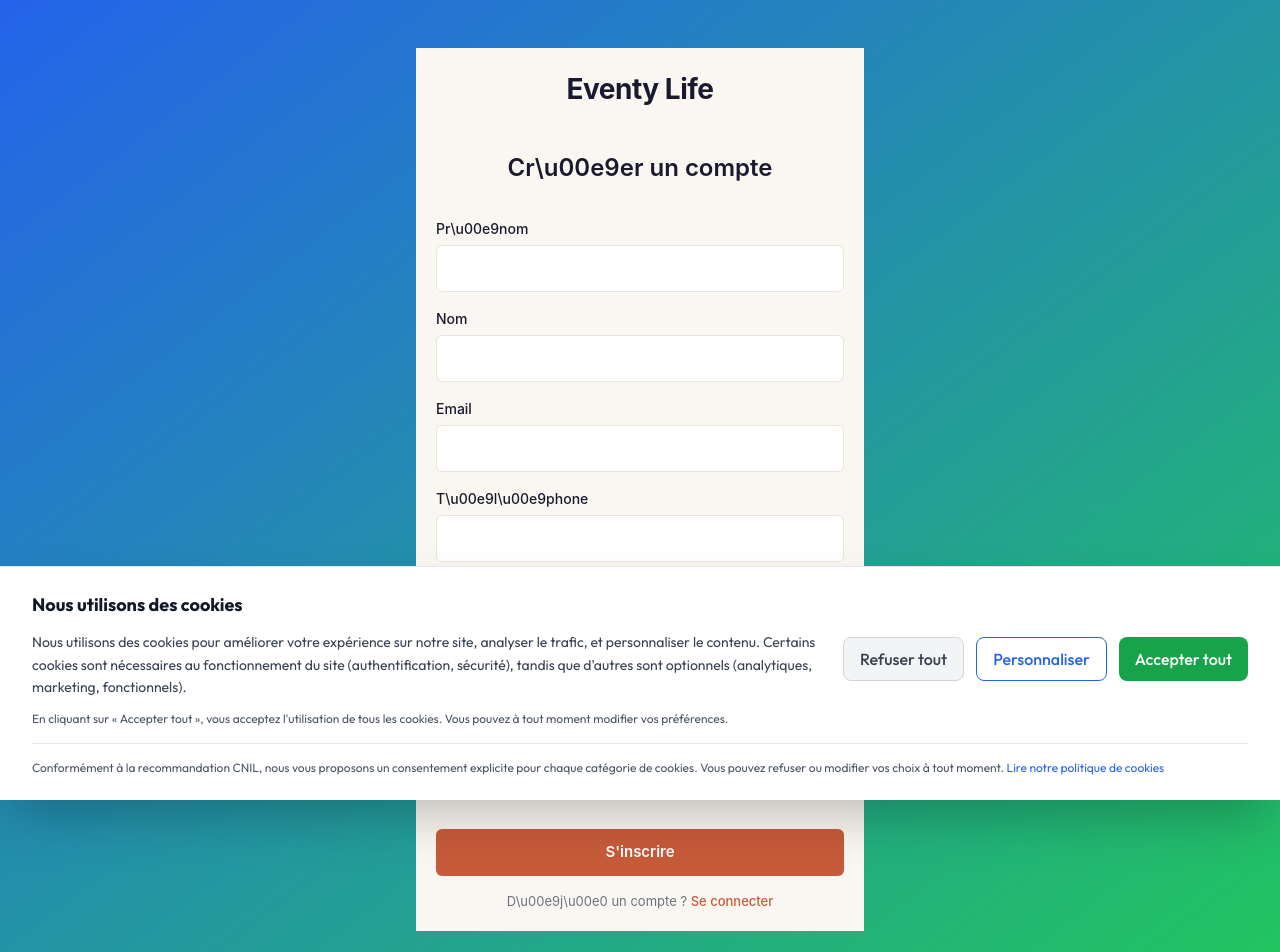
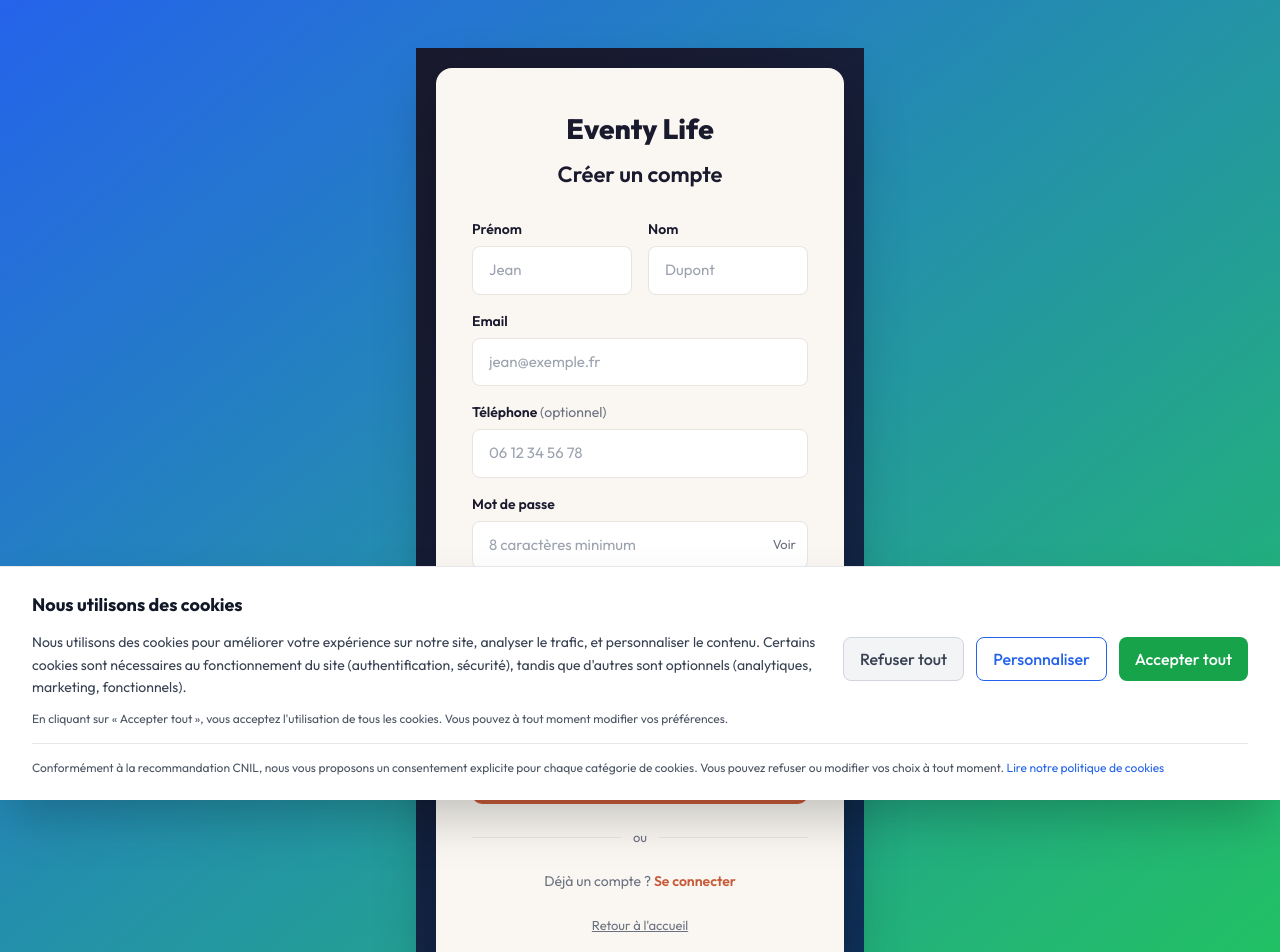
Before and after one commit to eventylife-hub/Eventylife, a Next.js app: page /inscription in a window 1280 px wide. Shown: the top 952 px of the page. Built offline with nearby package versions, Linux system fonts and the light colour scheme.

Commit message:
fix: inscription page - encoding fix + improved layout

```diff
--- a/app/(auth)/inscription/page.tsx
+++ b/app/(auth)/inscription/page.tsx
@@ -1,550 +1,129 @@
 'use client';
+import { useState } from 'react';
 
-import { useState } from 'react';
-import Link from 'next/link';
+export default function InscriptionPage() {
+  const [form, setForm] = useState({ prenom: '', nom: '', email: '', tel: '', password: '', confirm: '' });
+  const [cgv, setCgv] = useState(false);
+  const [showPwd, setShowPwd] = useState(false);
+  const [showConfirm, setShowConfirm] = useState(false);
+  const [loading, setLoading] = useState(false);
+  const [errors, setErrors] = useState<Record<string, string>>({});
 
-export default function Inscription() {
-  const [formData, setFormData] = useState({
-    prenom: '',
-    nom: '',
-    email: '',
-    telephone: '',
-    motDePasse: '',
-    confirmerMotDePasse: '',
-  });
-
-  const [accepteTermes, setAccepteTermes] = useState(false);
-  const [errors, setErrors] = useState<Record<string, string>>({});
-  const [isLoading, setIsLoading] = useState(false);
-
-  const handleInputChange = (e: React.ChangeEvent<HTMLInputElement>) => {
-    const { name, value } = e.target;
-    setFormData((prev) => ({
-      ...prev,
-      [name]: value,
-    }));
-    if (errors[name]) {
-      setErrors((prev) => ({
-        ...prev,
-        [name]: '',
-      }));
-    }
+  const update = (field: string, value: string) => {
+    setForm(prev => ({ ...prev, [field]: value }));
+    setErrors(prev => { const n = { ...prev }; delete n[field]; return n; });
   };
 
-  const validateForm = () => {
-    const newErrors: Record<string, string> = {};
-
-    if (!formData.prenom.trim()) {
-      newErrors.prenom = 'Le pr\u00e9nom est requis';
-    }
-    if (!formData.nom.trim()) {
-      newErrors.nom = 'Le nom est requis';
-    }
-    if (!formData.email.trim()) {
-      newErrors.email = 'L\'email est requis';
-    } else if (!/^[^\s@]+@[^\s@]+\.[^\s@]+$/.test(formData.email)) {
-      newErrors.email = 'Email invalide';
-    }
-    if (!formData.telephone.trim()) {
-      newErrors.telephone = 'Le t\u00e9l\u00e9phone est requis';
-    }
-    if (!formData.motDePasse.trim()) {
-      newErrors.motDePasse = 'Le mot de passe est requis';
-    } else if (formData.motDePasse.length < 8) {
-      newErrors.motDePasse = 'Le mot de passe doit contenir au moins 8 caract\u00e8res';
-    }
-    if (formData.confirmerMotDePasse !== formData.motDePasse) {
-      newErrors.confirmerMotDePasse = 'Les mots de passe ne correspondent pas';
-    }
-    if (!accepteTermes) {
-      newErrors.termes = 'Vous devez accepter les CGV';
-    }
-
-    return newErrors;
+  const validate = () => {
+    const e: Record<string, string> = {};
+    if (!form.prenom.trim()) e.prenom = 'Le pr\u00e9nom est requis';
+    if (!form.nom.trim()) e.nom = 'Le nom est requis';
+    if (!form.email.trim()) e.email = 'L\'email est requis';
+    else if (!/^[^\s@]+@[^\s@]+\.[^\s@]+$/.test(form.email)) e.email = 'Email invalide';
+    if (!form.password) e.password = 'Le mot de passe est requis';
+    else if (form.password.length < 8) e.password = '8 caract\u00e8res minimum';
+    if (form.password !== form.confirm) e.confirm = 'Les mots de passe ne correspondent pas';
+    if (!cgv) e.cgv = 'Vous devez accepter les CGV';
+    return e;
   };
 
-  const handleSubmit = async (e: React.FormEvent<HTMLFormElement>) => {
+  const handleSubmit = (e: React.FormEvent) => {
     e.preventDefault();
-    const newErrors = validateForm();
-
-    if (Object.keys(newErrors).length > 0) {
-      setErrors(newErrors);
-      return;
-    }
-
-    setIsLoading(true);
-    try {
-      const response = await fetch('/api/auth/signup', {
-        method: 'POST',
-        headers: {
-          'Content-Type': 'application/json',
-        },
-        body: JSON.stringify({
-          prenom: formData.prenom,
-          nom: formData.nom,
-          email: formData.email,
-          telephone: formData.telephone,
-          motDePasse: formData.motDePasse,
-        }),
-      });
-
-      if (response.ok) {
-        window.location.href = '/connexion';
-      } else {
-        const data = await response.json();
-        setErrors({ submit: data.message || 'Une erreur est survenue' });
-      }
-    } catch (error) {
-      setErrors({ submit: 'Une erreur est survenue lors de l\'inscription' });
-    } finally {
-      setIsLoading(false);
-    }
+    const v = validate();
+    if (Object.keys(v).length > 0) { setErrors(v); return; }
+    setLoading(true);
+    setTimeout(() => setLoading(false), 1500);
   };
 
+  const fieldStyle = { width: '100%', padding: '12px 16px', border: '1px solid #E8E4DE', borderRadius: 8, fontSize: 15, outline: 'none', background: 'white', boxSizing: 'border-box' as const };
+  const labelStyle = { display: 'block', fontSize: 14, fontWeight: 600, color: '#1A1A2E', marginBottom: 6 };
+  const errStyle = { fontSize: 12, color: '#DC2626', marginTop: 4 };
+
   return (
-    <div
-      style={{
-        minHeight: '100vh',
-        backgroundColor: '#FAF7F2',
-        display: 'flex',
-        flexDirection: 'column',
-        alignItems: 'center',
-        justifyContent: 'center',
-        padding: '20px',
-        fontFamily: '-apple-system, BlinkMacSystemFont, "Segoe UI", sans-serif',
-      }}
-    >
-      <div
-        style={{
-          width: '100%',
-          maxWidth: '420px',
-        }}
-      >
-        <Link href="/">
-          <div
-            style={{
-              textAlign: 'center',
-              marginBottom: '40px',
-              cursor: 'pointer',
-              transition: 'opacity 0.2s',
-            }}
-            onMouseEnter={(e) => {
-              (e.currentTarget as HTMLElement).style.opacity = '0.8';
-            }}
-            onMouseLeave={(e) => {
-              (e.currentTarget as HTMLElement).style.opacity = '1';
-            }}
-          >
-            <h1
-              style={{
-                fontSize: '28px',
-                fontWeight: '700',
-                color: '#1A1A2E',
-                margin: '0',
-                letterSpacing: '-0.5px',
-              }}
-            >
-              Eventy Life
-            </h1>
-          </div>
-        </Link>
-
-        <h2
-          style={{
-            fontSize: '24px',
-            fontWeight: '600',
-            color: '#1A1A2E',
-            textAlign: 'center',
-            marginBottom: '32px',
-            margin: '0 0 32px 0',
-          }}
-        >
-          Cr\u00e9er un compte
-        </h2>
+    <div style={{ minHeight: '100vh', background: 'linear-gradient(135deg, #1A1A2E 0%, #16213E 50%, #0F3460 100%)', display: 'flex', alignItems: 'center', justifyContent: 'center', padding: '20px' }}>
+      <div style={{ width: '100%', maxWidth: 480, background: '#FAF7F2', borderRadius: 16, padding: '40px 36px', boxShadow: '0 20px 60px rgba(0,0,0,0.3)' }}>
+        <div style={{ textAlign: 'center', marginBottom: 28 }}>
+          <a href="/" style={{ textDecoration: 'none' }}>
+            <h1 style={{ fontSize: 28, fontWeight: 800, color: '#1A1A2E', margin: 0 }}>Eventy Life</h1>
+          </a>
+          <h2 style={{ fontSize: 22, fontWeight: 600, color: '#1A1A2E', margin: '8px 0 0' }}>Cr&#233;er un compte</h2>
+        </div>
 
         <form onSubmit={handleSubmit}>
-          <div style={{ marginBottom: '16px' }}>
-            <label
-              style={{
-                display: 'block',
-                fontSize: '14px',
-                fontWeight: '500',
-                color: '#1A1A2E',
-                marginBottom: '6px',
-              }}
-            >
-              Pr\u00e9nom
-            </label>
-            <input
-              type="text"
-              name="prenom"
-              value={formData.prenom}
-              onChange={handleInputChange}
-              style={{
-                width: '100%',
-                padding: '12px 14px',
-                fontSize: '14px',
-                border: `1px solid ${errors.prenom ? '#EF4444' : '#E8E4DE'}`,
-                borderRadius: '6px',
-                backgroundColor: '#FFFFFF',
-                color: '#1A1A2E',
-                boxSizing: 'border-box',
-                transition: 'border-color 0.2s',
-              }}
-              onFocus={(e) => {
-                if (!errors.prenom) {
-                  e.currentTarget.style.borderColor = '#C75B39';
-                }
-              }}
-              onBlur={(e) => {
-                if (!errors.prenom) {
-                  e.currentTarget.style.borderColor = '#E8E4DE';
-                }
-              }}
-            />
-            {errors.prenom && (
-              <span style={{ fontSize: '12px', color: '#EF4444', marginTop: '4px', display: 'block' }}>
-                {errors.prenom}
-              </span>
-            )}
+          <div style={{ display: 'grid', gridTemplateColumns: '1fr 1fr', gap: 16, marginBottom: 16 }}>
+            <div>
+              <label style={labelStyle}>Pr&#233;nom</label>
+              <input type="text" value={form.prenom} onChange={(e) => update('prenom', e.target.value)} placeholder="Jean" style={fieldStyle} />
+              {errors.prenom && <p style={errStyle}>{errors.prenom}</p>}
+            </div>
+            <div>
+              <label style={labelStyle}>Nom</label>
+              <input type="text" value={form.nom} onChange={(e) => update('nom', e.target.value)} placeholder="Dupont" style={fieldStyle} />
+              {errors.nom && <p style={errStyle}>{errors.nom}</p>}
+            </div>
           </div>
 
-          <div style={{ marginBottom: '16px' }}>
-            <label
-              style={{
-                display: 'block',
-                fontSize: '14px',
-                fontWeight: '500',
-                color: '#1A1A2E',
-                marginBottom: '6px',
-              }}
-            >
-              Nom
-            </label>
-            <input
-              type="text"
-              name="nom"
-              value={formData.nom}
-              onChange={handleInputChange}
-              style={{
-                width: '100%',
-                padding: '12px 14px',
-                fontSize: '14px',
-                border: `1px solid ${errors.nom ? '#EF4444' : '#E8E4DE'}`,
-                borderRadius: '6px',
-                backgroundColor: '#FFFFFF',
-                color: '#1A1A2E',
-                boxSizing: 'border-box',
-                transition: 'border-color 0.2s',
-              }}
-              onFocus={(e) => {
-                if (!errors.nom) {
-                  e.currentTarget.style.borderColor = '#C75B39';
-                }
-              }}
-              onBlur={(e) => {
-                if (!errors.nom) {
-                  e.currentTarget.style.borderColor = '#E8E4DE';
-                }
-              }}
-            />
-            {errors.nom && (
-              <span style={{ fontSize: '12px', color: '#EF4444', marginTop: '4px', display: 'block' }}>
-                {errors.nom}
-              </span>
-            )}
+          <div style={{ marginBottom: 16 }}>
+            <label style={labelStyle}>Email</label>
+            <input type="email" value={form.email} onChange={(e) => update('email', e.target.value)} placeholder="jean@exemple.fr" style={fieldStyle} />
+            {errors.email && <p style={errStyle}>{errors.email}</p>}
           </div>
 
-          <div style={{ marginBottom: '16px' }}>
-            <label
-              style={{
-                display: 'block',
-                fontSize: '14px',
-                fontWeight: '500',
-                color: '#1A1A2E',
-                marginBottom: '6px',
-              }}
-            >
-              Email
-            </label>
-            <input
-              type="email"
-              name="email"
-              value={formData.email}
-              onChange={handleInputChange}
-              style={{
-                width: '100%',
-                padding: '12px 14px',
-                fontSize: '14px',
-                border: `1px solid ${errors.email ? '#EF4444' : '#E8E4DE'}`,
-                borderRadius: '6px',
-                backgroundColor: '#FFFFFF',
-                color: '#1A1A2E',
-                boxSizing: 'border-box',
-                transition: 'border-color 0.2s',
-              }}
-              onFocus={(e) => {
-                if (!errors.email) {
-                  e.currentTarget.style.borderColor = '#C75B39';
-                }
-              }}
-              onBlur={(e) => {
-                if (!errors.email) {
-                  e.currentTarget.style.borderColor = '#E8E4DE';
-                }
-              }}
-            />
-            {errors.email && (
-              <span style={{ fontSize: '12px', color: '#EF4444', marginTop: '4px', display: 'block' }}>
-                {errors.email}
-              </span>
-            )}
+          <div style={{ marginBottom: 16 }}>
+            <label style={labelStyle}>T&#233;l&#233;phone <span style={{ fontWeight: 400, color: '#6B7280' }}>(optionnel)</span></label>
+            <input type="tel" value={form.tel} onChange={(e) => update('tel', e.target.value)} placeholder="06 12 34 56 78" style={fieldStyle} />
           </div>
 
-          <div style={{ marginBottom: '16px' }}>
-            <label
-              style={{
-                display: 'block',
-                fontSize: '14px',
-                fontWeight: '500',
-                color: '#1A1A2E',
-                marginBottom: '6px',
-              }}
-            >
-              T\u00e9l\u00e9phone
-            </label>
-            <input
-              type="tel"
-              name="telephone"
-              value={formData.telephone}
-              onChange={handleInputChange}
-              style={{
-                width: '100%',
-                padding: '12px 14px',
-                fontSize: '14px',
-                border: `1px solid ${errors.telephone ? '#EF4444' : '#E8E4DE'}`,
-                borderRadius: '6px',
-                backgroundColor: '#FFFFFF',
-                color: '#1A1A2E',
-                boxSizing: 'border-box',
-                transition: 'border-color 0.2s',
-              }}
-              onFocus={(e) => {
-                if (!errors.telephone) {
-                  e.currentTarget.style.borderColor = '#C75B39';
-                }
-              }}
-              onBlur={(e) => {
-                if (!errors.telephone) {
-                  e.currentTarget.style.borderColor = '#E8E4DE';
-                }
-              }}
-            />
-            {errors.telephone && (
-              <span style={{ fontSize: '12px', color: '#EF4444', marginTop: '4px', display: 'block' }}>
-                {errors.telephone}
-              </span>
-            )}
+          <div style={{ marginBottom: 16 }}>
+            <label style={labelStyle}>Mot de passe</label>
+            <div style={{ position: 'relative' }}>
+              <input type={showPwd ? 'text' : 'password'} value={form.password} onChange={(e) => update('password', e.target.value)} placeholder="8 caract&#232;res minimum" style={{ ...fieldStyle, paddingRight: 60 }} />
+              <button type="button" onClick={() => setShowPwd(!showPwd)} style={{ position: 'absolute', right: 12, top: '50%', transform: 'translateY(-50%)', background: 'none', border: 'none', cursor: 'pointer', fontSize: 13, color: '#6B7280' }}>
+                {showPwd ? 'Masquer' : 'Voir'}
+              </button>
+            </div>
+            {errors.password && <p style={errStyle}>{errors.password}</p>}
           </div>
 
-          <div style={{ marginBottom: '16px' }}>
-            <label
-              style={{
-                display: 'block',
-                fontSize: '14px',
-                fontWeight: '500',
-                color: '#1A1A2E',
-                marginBottom: '6px',
-              }}
-            >
-              Mot de passe
-            </label>
-            <input
-              type="password"
-              name="motDePasse"
-              value={formData.motDePasse}
-              onChange={handleInputChange}
-              style={{
-                width: '100%',
-                padding: '12px 14px',
-                fontSize: '14px',
-                border: `1px solid ${errors.motDePasse ? '#EF4444' : '#E8E4DE'}`,
-                borderRadius: '6px',
-                backgroundColor: '#FFFFFF',
-                color: '#1A1A2E',
-                boxSizing: 'border-box',
-                transition: 'border-color 0.2s',
-              }}
-              onFocus={(e) => {
-                if (!errors.motDePasse) {
-                  e.currentTarget.style.borderColor = '#C75B39';
-                }
-              }}
-              onBlur={(e) => {
-                if (!errors.motDePasse) {
-                  e.currentTarget.style.borderColor = '#E8E4DE';
-                }
-              }}
-            />
-            {errors.motDePasse && (
-              <span style={{ fontSize: '12px', color: '#EF4444', marginTop: '4px', display: 'block' }}>
-                {errors.motDePasse}
-              </span>
-            )}
+          <div style={{ marginBottom: 20 }}>
+            <label style={labelStyle}>Confirmer mot de passe</label>
+            <div style={{ position: 'relative' }}>
+              <input type={showConfirm ? 'text' : 'password'} value={form.confirm} onChange={(e) => update('confirm', e.target.value)} placeholder="Confirmez votre mot de passe" style={{ ...fieldStyle, paddingRight: 60 }} />
+              <button type="button" onClick={() => setShowConfirm(!showConfirm)} style={{ position: 'absolute', right: 12, top: '50%', transform: 'translateY(-50%)', background: 'none', border: 'none', cursor: 'pointer', fontSize: 13, color: '#6B7280' }}>
+                {showConfirm ? 'Masquer' : 'Voir'}
+              </button>
+            </div>
+            {errors.confirm && <p style={errStyle}>{errors.confirm}</p>}
           </div>
 
-          <div style={{ marginBottom: '20px' }}>
-            <label
-              style={{
-                display: 'block',
-                fontSize: '14px',
-                fontWeight: '500',
-                color: '#1A1A2E',
-                marginBottom: '6px',
-              }}
-            >
-              Confirmer mot de passe
+          <div style={{ marginBottom: 24 }}>
+            <label style={{ display: 'flex', alignItems: 'flex-start', gap: 10, cursor: 'pointer' }}>
+              <input type="checkbox" checked={cgv} onChange={(e) => { setCgv(e.target.checked); setErrors(prev => { const n = { ...prev }; delete n.cgv; return n; }); }} style={{ marginTop: 3, width: 18, height: 18, accentColor: '#C75B39' }} />
+              <span style={{ fontSize: 14, color: '#374151' }}>
+                J&apos;accepte les <a href="/cgv" target="_blank" style={{ color: '#C75B39', textDecoration: 'none', fontWeight: 600 }}>Conditions G&#233;n&#233;rales de Vente</a> et la <a href="/politique-confidentialite" target="_blank" style={{ color: '#C75B39', textDecoration: 'none', fontWeight: 600 }}>Politique de confidentialit&#233;</a>
+              </span>
             </label>
-            <input
-              type="password"
-              name="confirmerMotDePasse"
-              value={formData.confirmerMotDePasse}
-              onChange={handleInputChange}
-              style={{
-                width: '100%',
-                padding: '12px 14px',
-                fontSize: '14px',
-                border: `1px solid ${errors.confirmerMotDePasse ? '#EF4444' : '#E8E4DE'}`,
-                borderRadius: '6px',
-                backgroundColor: '#FFFFFF',
-                color: '#1A1A2E',
-                boxSizing: 'border-box',
-                transition: 'border-color 0.2s',
-              }}
-              onFocus={(e) => {
-                if (!errors.confirmerMotDePasse) {
-                  e.currentTarget.style.borderColor = '#C75B39';
-                }
-              }}
-              onBlur={(e) => {
-                if (!errors.confirmerMotDePasse) {
-                  e.currentTarget.style.borderColor = '#E8E4DE';
-                }
-              }}
-            />
-            {errors.confirmerMotDePasse && (
-              <span style={{ fontSize: '12px', color: '#EF4444', marginTop: '4px', display: 'block' }}>
-                {errors.confirmerMotDePasse}
-              </span>
-            )}
+            {errors.cgv && <p style={errStyle}>{errors.cgv}</p>}
           </div>
 
-          <div style={{ marginBottom: '20px', display: 'flex', alignItems: 'flex-start', gap: '10px' }}>
-            <input
-              type="checkbox"
-              id="accepteTermes"
-              checked={accepteTermes}
-              onChange={(e) => {
-                setAccepteTermes(e.target.checked);
-                if (errors.termes) {
-                  setErrors((prev) => ({
-                    ...prev,
-                    termes: '',
-                  }));
-                }
-              }}
-              style={{
-                marginTop: '3px',
-                cursor: 'pointer',
-                accentColor: '#C75B39',
-                width: '18px',
-                height: '18px',
-                minWidth: '18px',
-              }}
-            />
-            <label htmlFor="accepteTermes" style={{ fontSize: '13px', color: '#6B7280', cursor: 'pointer' }}>
-              J'accepte les{' '}
-              <Link href="/cgv" style={{ color: '#C75B39', textDecoration: 'none', fontWeight: '500' }}>
-                CGV
-              </Link>
-            </label>
-          </div>
-          {errors.termes && (
-            <span style={{ fontSize: '12px', color: '#EF4444', marginBottom: '16px', display: 'block' }}>
-              {errors.termes}
-            </span>
-          )}
+          <button type="submit" disabled={loading} style={{ width: '100%', padding: '14px', background: loading ? '#D4A853' : '#C75B39', color: 'white', border: 'none', borderRadius: 10, fontSize: 16, fontWeight: 600, cursor: loading ? 'not-allowed' : 'pointer' }}>
+            {loading ? 'Cr\u00e9ation en cours...' : 'Cr\u00e9er mon compte'}
+          </button>
+        </form>
 
-          {errors.submit && (
-            <div
-              style={{
-                padding: '12px',
-                backgroundColor: '#FEE2E2',
-                borderRadius: '6px',
-                color: '#EF4444',
-                fontSize: '13px',
-                marginBottom: '16px',
-              }}
-            >
-              {errors.submit}
-            </div>
-          )}
+        <div style={{ display: 'flex', alignItems: 'center', margin: '24px 0', gap: 12 }}>
+          <div style={{ flex: 1, height: 1, background: '#E8E4DE' }} />
+          <span style={{ fontSize: 13, color: '#6B7280' }}>ou</span>
+          <div style={{ flex: 1, height: 1, background: '#E8E4DE' }} />
+        </div>
 
-          <button
-            type="submit"
-            disabled={isLoading}
-            style={{
-              width: '100%',
-              padding: '12px',
-              fontSize: '15px',
-              fontWeight: '600',
-              backgroundColor: '#C75B39',
-              color: '#FFFFFF',
-              border: 'none',
-              borderRadius: '6px',
-              cursor: isLoading ? 'not-allowed' : 'pointer',
-              transition: 'background-color 0.2s, transform 0.15s',
-              opacity: isLoading ? 0.7 : 1,
-              marginBottom: '16px',
-            }}
-            onMouseEnter={(e) => {
-              if (!isLoading) {
-                (e.currentTarget as HTMLElement).style.backgroundColor = '#B84D2F';
-              }
-            }}
-            onMouseLeave={(e) => {
-              if (!isLoading) {
-                (e.currentTarget as HTMLElement).style.backgroundColor = '#C75B39';
-              }
-            }}
-            onMouseDown={(e) => {
-              if (!isLoading) {
-                (e.currentTarget as HTMLElement).style.transform = 'scale(0.98)';
-              }
-            }}
-            onMouseUp={(e) => {
-              if (!isLoading) {
-                (e.currentTarget as HTMLElement).style.transform = 'scale(1)';
-              }
-            }}
-          >
-            {isLoading ? 'Inscription en cours...' : "S'inscrire"}
-          </button>
+        <p style={{ textAlign: 'center', fontSize: 14, color: '#6B7280', margin: 0 }}>
+          D&#233;j&#224; un compte ? <a href="/connexion" style={{ color: '#C75B39', fontWeight: 600, textDecoration: 'none' }}>Se connecter</a>
+        </p>
 
-          <div style={{ textAlign: 'center', fontSize: '13px', color: '#6B7280' }}>
-            D\u00e9j\u00e0 un compte ?{' '}
-            <Link
-              href="/connexion"
-              style={{
-                color: '#C75B39',
-                textDecoration: 'none',
-                fontWeight: '500',
-              }}
-            >
-              Se connecter
-            </Link>
-          </div>
-        </form>
+        <div style={{ textAlign: 'center', marginTop: 20 }}>
+          <a href="/" style={{ fontSize: 13, color: '#6B7280', textDecoration: 'underline' }}>Retour &#224; l&apos;accueil</a>
+        </div>
       </div>
     </div>
   );
```
